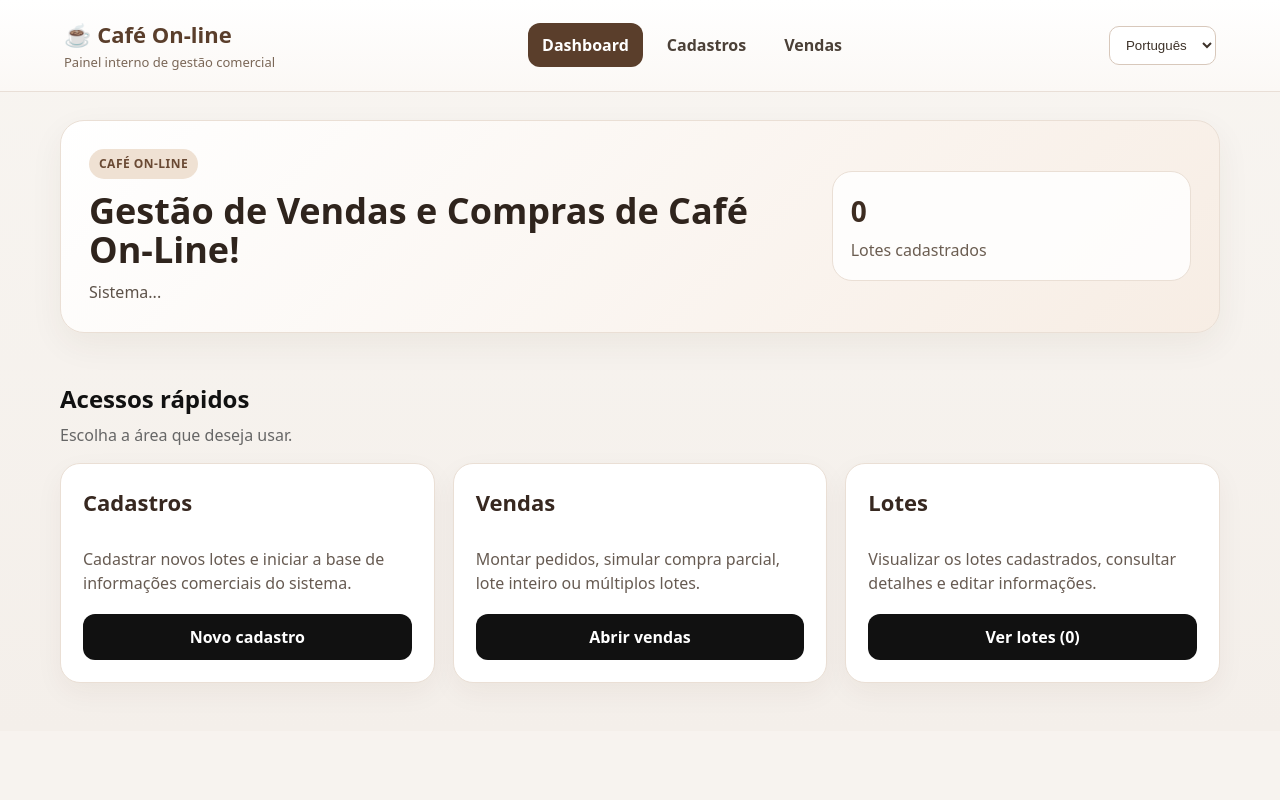
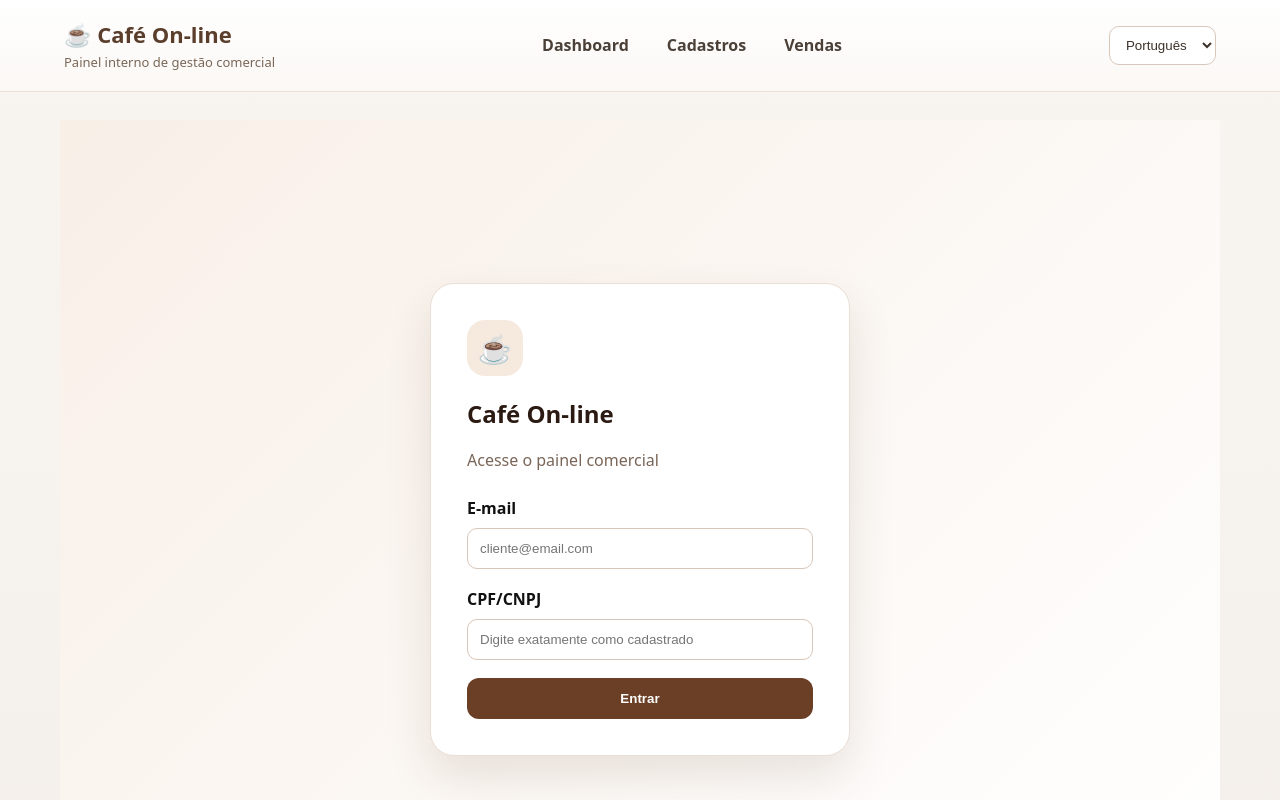
Before and after one commit to leferav/CafeOnLine, a React (Vite) app: page /login in a window 1280 px wide. Before the commit this address led to /. Shown: the top 800 px of the page. Built offline with nearby package versions, Linux system fonts and the light colour scheme.

Commit message:
Tela de Login

```diff
--- a/src/App.jsx
+++ b/src/App.jsx
@@ -1,5 +1,7 @@
 import { Routes, Route, Navigate } from "react-router-dom";
 import Navbar from "./components/Navbar/Navbar.jsx";
+import Login from "./pages/Login.jsx";
+import ProtectedRoute from "./auth/ProtectedRoute";
 
 import Home from "./pages/Home.jsx";
 import Compras from "./pages/Compras";
@@ -30,19 +32,48 @@ export default function App() {
 
         <main className="page">
           <Routes>
-            <Route path="/" element={<Home />} />
+            <Route
+                path="/"
+                element={
+                  <ProtectedRoute>
+                    <Home />
+                  </ProtectedRoute>
+                }
+            />
+            <Route path="/login" element={<Login />} />
 
             {/* Cadastros */}
-            <Route path="/cadastros" element={<Cadastros />} />
+            <Route
+                path="/cadastros"
+                element={
+                  <ProtectedRoute>
+                    <Cadastros />
+                  </ProtectedRoute>
+                }
+            />
 
             {/* Lotes */}
-            <Route path="/cadastros/lotes" element={<Lotes />} />
+            <Route
+                path="/cadastros/lotes"
+                element={
+                  <ProtectedRoute>
+                    <Lotes />
+                  </ProtectedRoute>
+                }
+            />
             <Route path="/cadastros/lotes/novo" element={<NovoLote />} />
             <Route path="/cadastros/lotes/:id" element={<DetalheLote />} />
             <Route path="/cadastros/lotes/:id/editar" element={<EditarLote />} />
 
             {/* Clientes */}
-            <Route path="/cadastros/clientes" element={<Clientes />} />
+            <Route
+                path="/cadastros/clientes"
+                element={
+                  <ProtectedRoute>
+                    <Clientes />
+                  </ProtectedRoute>
+                }
+            />
             <Route path="/cadastros/clientes/novo" element={<NovoCliente />} />
             <Route path="/cadastros/clientes/:id/editar" element={<EditarCliente />} />
 
@@ -54,7 +85,14 @@ export default function App() {
 
             {/* Vendas */}
             <Route path="/vendas" element={<Navigate to="/compras" replace />} />
-            <Route path="/compras" element={<Compras />} />
+            <Route
+                path="/compras"
+                element={
+                  <ProtectedRoute>
+                    <Compras />
+                  </ProtectedRoute>
+                }
+            />
 
             {/* Compatibilidade com links antigos */}
             <Route path="/lotes" element={<Navigate to="/cadastros/lotes" replace />} />
--- /dev/null
+++ b/src/auth/AuthContext.jsx
@@ -0,0 +1,55 @@
+import { createContext, useContext, useState } from "react";
+import { listarClientes } from "../pages/Cadastro/Cliente/clientesStorage";
+
+const AuthContext = createContext();
+
+export function AuthProvider({ children }) {
+    const [usuario, setUsuario] = useState(() => {
+        const dados = localStorage.getItem("cafe_online_usuario");
+        return dados ? JSON.parse(dados) : null;
+    });
+
+    function login(email, documento) {
+        const clientes = listarClientes();
+
+        const cliente = clientes.find(
+            (c) =>
+                c.email?.toLowerCase() === email.toLowerCase() &&
+                c.documento === documento &&
+                c.ativoPortal === true
+        );
+
+        if (!cliente) {
+            return false;
+        }
+
+        const usuarioLogado = {
+            id: cliente.id,
+            nome: cliente.nomeRazaoSocial,
+            email: cliente.email,
+            grupoAcesso: cliente.grupoAcesso || "consulta",
+        };
+
+        localStorage.setItem("cafe_online_usuario", JSON.stringify(usuarioLogado));
+        setUsuario(usuarioLogado);
+
+        return true;
+    }
+
+    function logout() {
+        localStorage.removeItem("cafe_online_usuario");
+        setUsuario(null);
+
+        window.location.href = "/login";
+    }
+
+    return (
+        <AuthContext.Provider value={{ usuario, login, logout }}>
+            {children}
+        </AuthContext.Provider>
+    );
+}
+
+export function useAuth() {
+    return useContext(AuthContext);
+}
--- /dev/null
+++ b/src/auth/ProtectedRoute.jsx
@@ -0,0 +1,12 @@
+import { Navigate } from "react-router-dom";
+import { useAuth } from "./AuthContext";
+
+export default function ProtectedRoute({ children }) {
+    const { usuario } = useAuth();
+
+    if (!usuario) {
+        return <Navigate to="/login" replace />;
+    }
+
+    return children;
+}
--- a/src/components/Navbar/Navbar.css
+++ b/src/components/Navbar/Navbar.css
@@ -88,3 +88,34 @@
     width: 100%;
   }
 }
+
+.navbar-right {
+  display: flex;
+  align-items: center;
+  gap: 16px;
+}
+
+.user-info {
+  display: flex;
+  align-items: center;
+  gap: 10px;
+}
+
+.user-name {
+  color: #5a321d;
+  font-weight: 600;
+}
+
+.btn-logout {
+  background: #6f3b3b;
+  color: white;
+  border: none;
+  padding: 6px 12px;
+  border-radius: 8px;
+  cursor: pointer;
+  font-weight: 600;
+}
+
+.btn-logout:hover {
+  background: #9b2c2c;
+}
--- a/src/components/Navbar/Navbar.jsx
+++ b/src/components/Navbar/Navbar.jsx
@@ -1,10 +1,12 @@
 import { NavLink, useLocation } from "react-router-dom";
 import { useI18n } from "../../i18n/i18n";
 import "./Navbar.css";
+import { useAuth } from "../../auth/AuthContext";
 
 export default function Navbar() {
   const { lang, setLang, t } = useI18n();
   const location = useLocation();
+  const { usuario, logout } = useAuth();
 
   const isCadastros = location.pathname.startsWith("/cadastros");
   const isVendas =
@@ -41,6 +43,22 @@ export default function Navbar() {
             </NavLink>
           </div>
 
+          <div className="navbar-right">
+            {usuario && (
+                <div className="user-info">
+      <span className="user-name">
+        👤 {usuario.nome}
+      </span>
+
+                  <button
+                      className="btn-logout"
+                      onClick={logout}
+                  >
+                    Sair
+                  </button>
+                </div>
+            )}
+
             <div className="lang">
               <label>
                 <span className="sr-only">{t("language")}</span>
@@ -53,6 +71,7 @@ export default function Navbar() {
                 </select>
               </label>
             </div>
+          </div>
         </nav>
       </header>
   );
--- a/src/main.jsx
+++ b/src/main.jsx
@@ -4,13 +4,16 @@ import { BrowserRouter } from "react-router-dom";
 import { LanguageProvider } from "./i18n/i18n.jsx";
 import App from "./App.jsx";
 import "./index.css";
+import { AuthProvider } from "./auth/AuthContext";
 
 ReactDOM.createRoot(document.getElementById("root")).render(
   <React.StrictMode>
-    <BrowserRouter>
-        <LanguageProvider>
-      <App />
-    </LanguageProvider>
+      <BrowserRouter>
+          <AuthProvider>
+              <LanguageProvider>
+                  <App />
+              </LanguageProvider>
+          </AuthProvider>
       </BrowserRouter>
   </React.StrictMode>
 );
--- a/src/pages/Cadastro/FormCadastro.css
+++ b/src/pages/Cadastro/FormCadastro.css
@@ -82,3 +82,14 @@ textarea {
         gap: 16px;
     }
 }
+
+.checkbox-field {
+    flex-direction: row !important;
+    align-items: center;
+    gap: 10px;
+    margin-top: 28px;
+}
+
+.checkbox-field input {
+    width: auto;
+}
--- /dev/null
+++ b/src/pages/Login.css
@@ -0,0 +1,69 @@
+.login-page {
+    min-height: 100vh;
+    background: linear-gradient(135deg, #f8efe7 0%, #fff 100%);
+    display: flex;
+    align-items: center;
+    justify-content: center;
+    padding: 24px;
+}
+
+.login-card {
+    width: 100%;
+    max-width: 420px;
+    background: #fff;
+    border: 1px solid #eadfd5;
+    border-radius: 24px;
+    padding: 36px;
+    box-shadow: 0 20px 45px rgba(84, 49, 28, 0.12);
+}
+
+.login-logo {
+    width: 56px;
+    height: 56px;
+    background: #f6eadf;
+    border-radius: 18px;
+    display: flex;
+    align-items: center;
+    justify-content: center;
+    font-size: 28px;
+    margin-bottom: 20px;
+}
+
+.login-card h1 {
+    margin: 0;
+    color: #2b1a12;
+}
+
+.login-card p {
+    color: #7a6658;
+    margin-bottom: 24px;
+}
+
+.login-card label {
+    display: flex;
+    flex-direction: column;
+    gap: 8px;
+    margin-bottom: 18px;
+    font-weight: 600;
+}
+
+.login-card input {
+    padding: 12px;
+    border-radius: 10px;
+    border: 1px solid #d8c6b8;
+}
+
+.login-card button {
+    width: 100%;
+    background: #6b3f25;
+    color: white;
+    border: none;
+    padding: 13px;
+    border-radius: 12px;
+    font-weight: 700;
+    cursor: pointer;
+}
+
+.login-card button:hover {
+    background: #5a321d;
+}
--- /dev/null
+++ b/src/pages/Login.jsx
@@ -0,0 +1,61 @@
+import { useState } from "react";
+import { useNavigate } from "react-router-dom";
+import { useAuth } from "../auth/AuthContext";
+import "./Login.css";
+import { useEffect } from "react";
+
+export default function Login() {
+    const navigate = useNavigate();
+    const { login } = useAuth();
+
+    const [email, setEmail] = useState("");
+    const [documento, setDocumento] = useState("");
+
+    function handleSubmit(e) {
+        e.preventDefault();
+
+        const sucesso = login(email, documento);
+
+        if (!sucesso) {
+            alert("E-mail/documento inválido ou cliente sem acesso ao portal.");
+            return;
+        }
+
+        navigate("/");
+    }
+
+    return (
+        <main className="login-page">
+            <section className="login-card">
+                <div className="login-logo">☕</div>
+
+                <h1>Café On-line</h1>
+                <p>Acesse o painel comercial</p>
+
+                <form onSubmit={handleSubmit}>
+                    <label>
+                        E-mail
+                        <input
+                            type="email"
+                            value={email}
+                            onChange={(e) => setEmail(e.target.value)}
+                            placeholder="cliente@email.com"
+                        />
+                    </label>
+
+                    <label>
+                        CPF/CNPJ
+                        <input
+                            type="text"
+                            value={documento}
+                            onChange={(e) => setDocumento(e.target.value)}
+                            placeholder="Digite exatamente como cadastrado"
+                        />
+                    </label>
+
+                    <button type="submit">Entrar</button>
+                </form>
+            </section>
+        </main>
+    );
+}
```
Also changed, not shown: src/auth/permissions.js (added, +12 -0 lines), src/pages/Cadastro/Cliente/EditarCliente.jsx (+25 -5 lines), src/pages/Cadastro/Cliente/NovoCliente.jsx (+30 -0 lines). Lines whose indentation alone changed are shown as unchanged.
